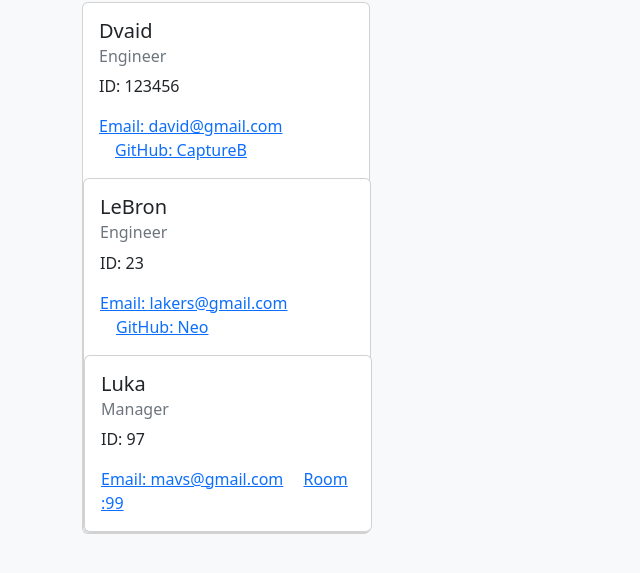
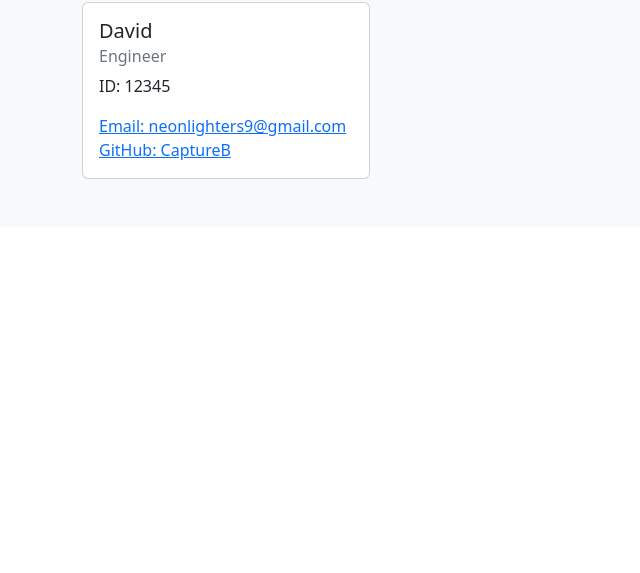
Before and after one commit to rednblue97/Teams-Generator-Node.js, a website: page Develop/index.html in a window 1280 px wide. Shown: the part 121-694 px from the top of the page, without its empty margins (0-640 px from the left). Drawn offline with nearby package versions, Linux system fonts and the light colour scheme.

Commit message:
fixed typo erros that didnt open emails and github

```diff
--- a/Develop/index.html
+++ b/Develop/index.html
@@ -4,7 +4,7 @@
   <meta charset="utf-8">
   <meta name="viewport" content="width=device-width, initial-scale=1">
   <link rel="stylesheet" href="https://cdn.jsdelivr.net/npm/bootstrap@5.2.2/dist/css/bootstrap.min.css">
-  <title>Bootstrap demo</title>
+  <title>Team Gen</title>
 </head>
 <body>
 <header class="p-5 mb-4 header bg-light">
@@ -13,30 +13,13 @@
 
         <div class="card" style="width: 18rem;">
       <div class="card-body">
-        <h5 class="card-title">Dvaid</h5>
+        <h5 class="card-title">David</h5>
         <h6 class="card-subtitle mb-2 text-muted">Engineer</h6>
-        <p class="card-text">ID: 123456</p>
-        <a href="david@gmail.com" class="card-link">Email: david@gmail.com</a>
-        <a href="https://github/CaptureB" class="card-link">GitHub: CaptureB</a>
+        <p class="card-text">ID: 12345</p>
+        <a class ="list-group-class">Email: <a href = "mailto:neonlighters9@gmail.com">neonlighters9@gmail.com</a>
+        <a href="https://github.com/CaptureB" class="card-link">GitHub: CaptureB</a>
       </div>
 
-        <div class="card" style="width: 18rem;">
-      <div class="card-body">
-        <h5 class="card-title">LeBron</h5>
-        <h6 class="card-subtitle mb-2 text-muted">Engineer</h6>
-        <p class="card-text">ID: 23</p>
-        <a href="lakers@gmail.com" class="card-link">Email: lakers@gmail.com</a>
-        <a href="https://github/Neo" class="card-link">GitHub: Neo</a>
-      </div>
-
-        <div class="card" style="width: 18rem;">
-      <div class="card-body">
-        <h5 class="card-title">Luka</h5>
-        <h6 class="card-subtitle mb-2 text-muted">Manager</h6>
-        <p class="card-text">ID: 97</p>
-        <a href="mavs@gmail.com" class="card-link">Email: mavs@gmail.com</a>
-        <a href="#" class="card-link">Room :99</a>
-      </div>
         </div>
         </body>
         </html>
```
Also changed, not shown: Develop/src/source.js (+5 -5 lines).
